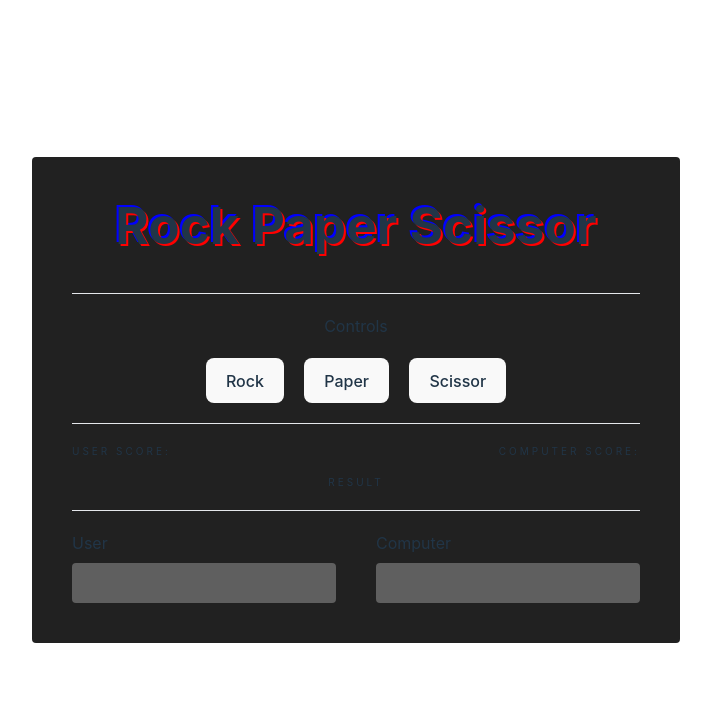
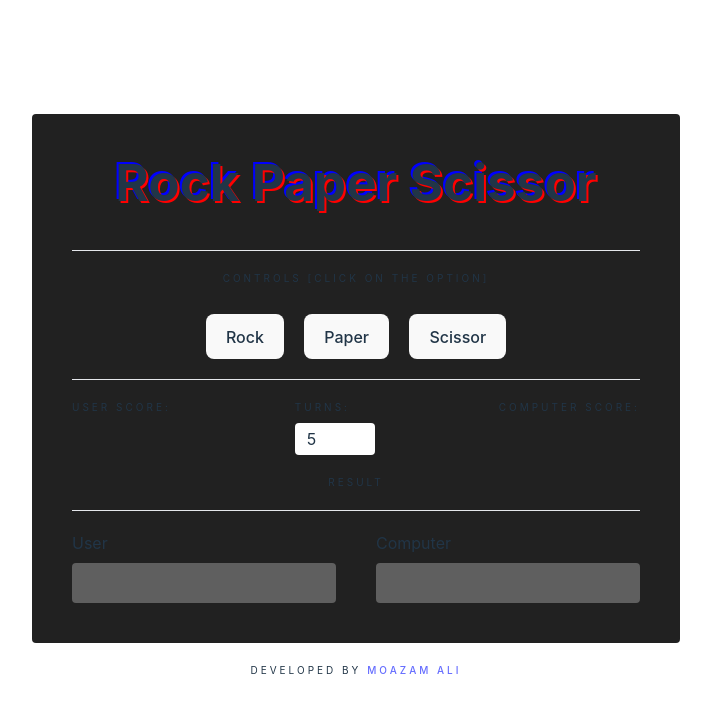
Before and after one commit to moazamdev/rock-paper-scissor, a React (Vite) app: page / in a window 1280 px wide. Shown: the top 712 px of the page, without its empty margins (284-995 px from the left). Built offline with nearby package versions, Linux system fonts and the light colour scheme.

Commit message:
implemented the turns feature in the game

```diff
--- a/src/App.jsx
+++ b/src/App.jsx
@@ -12,8 +12,13 @@ function App() {
 	const [computerScore, setComputerScore] = useState("");
 	const [currentResult, setCurrentResult] = useState("");
 	const [whoWins, setWhoWins] = useState("");
+	const [turns, setTurns] = useState(5);
 
 	const handleClick = (chosenValue) => {
+		if (turns === 0) {
+			alert("Bas Karde Bhai, Game Khatam Ho Gai");
+			return;
+		}
 		const randomValue = optionsArr[Math.floor(Math.random() * 3)];
 		setUserValue(chosenValue);
 		setComputerValue(randomValue);
@@ -36,18 +41,22 @@ function App() {
 			setComputerScore((prevScore) => prevScore + "* ");
 			setWhoWins("computer");
 		}
+
+		setTurns((prevTurns) => prevTurns - 1);
 	};
 
 	return (
 		<>
-			<div className="bg-[#212121] p-10 rounded">
+			<div className="bg-[#212121] border-black p-10 rounded">
 				<h1 className="mb-10 font-bold app-title-heading">
 					Rock Paper Scissor
 				</h1>
+
 				<hr className="my-5" />
-
 				<div className="flex justify-center items-center flex-col gap-5">
-					<h3>Controls</h3>
+					<h3 className="text-start mb-2 uppercase text-[10px] tracking-[3px]">
+						Controls [Click on the option]
+					</h3>
 					<div className="button-container flex justify-center items-center gap-5">
 						<Button
 							onClick={() => handleClick("Rock")}
@@ -66,12 +75,27 @@ function App() {
 
 				<hr className="my-5" />
 				<div className="flex justify-center items-center gap-5">
-					<div className="score-board w-full flex justify-between direction-row">
+					<div className="score-board mb-5 w-full flex justify-between direction-row">
 						<div className="user-score-board flex justify-start flex-col">
 							<h2 className="text-start mb-2 uppercase text-[10px] tracking-[3px]">
 								User Score:{" "}
 							</h2>
 							<h3 className="text-start mb-2">{userScore}</h3>
+						</div>
+						<div className="computer-score-board flex justify-start flex-col">
+							<h2 className="text-start mb-2 uppercase text-[10px] tracking-[3px]">
+								Turns:{" "}
+							</h2>
+							<input
+								type="number"
+								onChange={(e) => {
+									setTurns(e.target.value);
+									setUserScore("");
+									setComputerScore("");
+								}}
+								value={turns}
+								className="w-20 p-1 px-3 rounded"
+							/>
 						</div>
 						<div className="computer-score-board flex justify-start flex-col">
 							<h2 className="text-start mb-2 uppercase text-[10px] tracking-[3px]">
@@ -108,6 +132,13 @@ function App() {
 					</div>
 				</div>
 			</div>
+
+			<p className="mt-5 mb-2 uppercase text-[10px] tracking-[3px]">
+				Developed by{" "}
+				<a target="_blank" href="https://linkedin.com/in/moazamdev">
+					Moazam Ali
+				</a>
+			</p>
 		</>
 	);
 }
```
